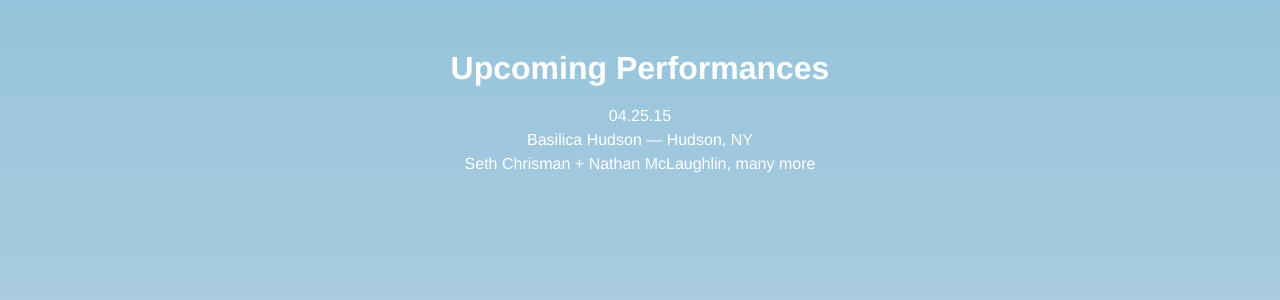
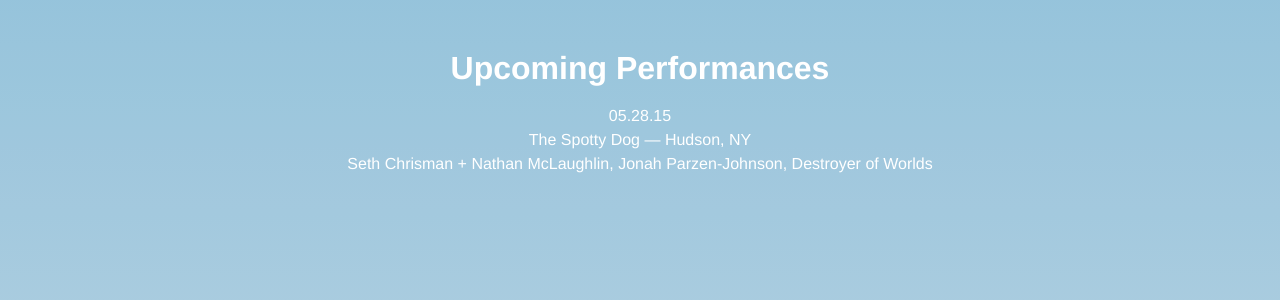
Before and after one commit to sethchrisman/sethchrisman.github.io, a Jekyll site: the page built from index.html, in a window 1280 px wide. Shown: the part 448-748 px from the top of the page. Built offline with Jekyll 4.4.1, drawn with Linux system fonts in a browser that asks for light colours.

Commit message:
Updated performances.yml

```diff
--- a/_data/performances.yml
+++ b/_data/performances.yml
@@ -1,8 +1,13 @@
+- date: 05.28.15
+  venue: The Spotty Dog
+  location: "Hudson, NY"
+  lineup: "Seth Chrisman + Nathan McLaughlin, Jonah Parzen-Johnson, Destroyer of Worlds"
+  featured: yes
+
 - date: 04.25.15
   venue: Basilica Hudson
   location: "Hudson, NY"
   lineup: "Seth Chrisman + Nathan McLaughlin, many more"
-  featured: yes
 
 - date: 04.20.14
   venue: Machine House Brewery
```
